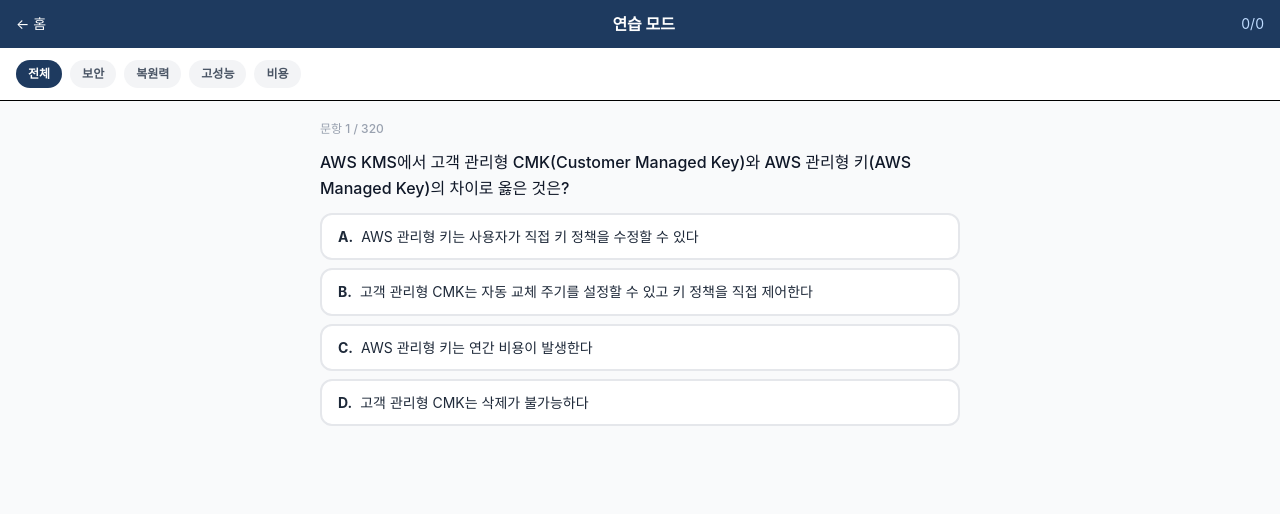
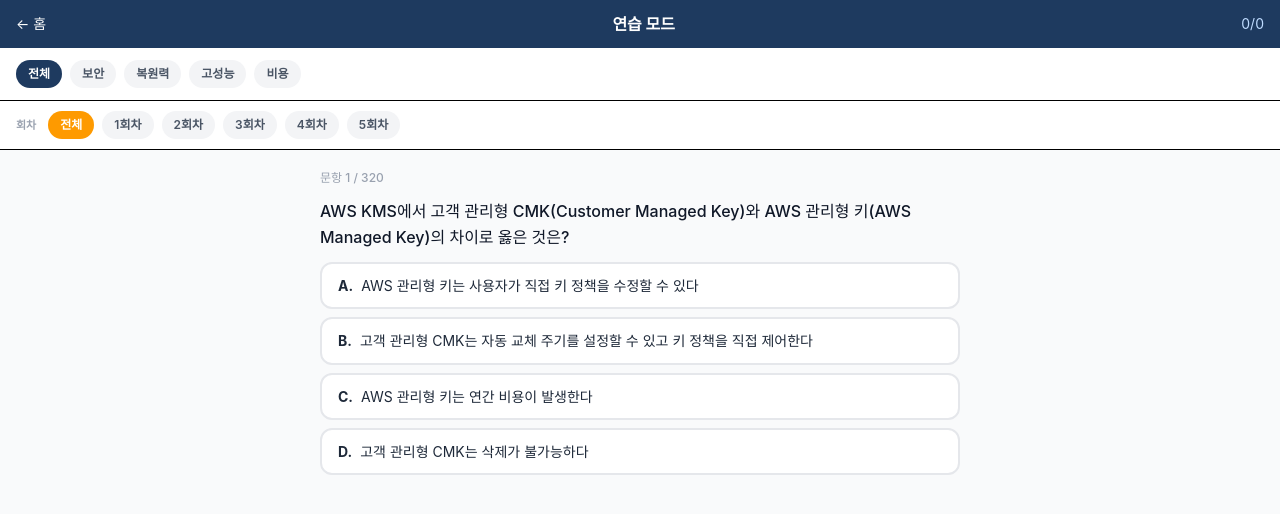
Before and after one commit to zubene1013/cbt, a React (Vite) app: page /practice in a window 1280 px wide. Shown: the top 514 px of the page. Built offline with nearby package versions, Linux system fonts and the light colour scheme.

Commit message:
연습 모드에 회차 선택 추가 (65문항 고정 묶음)

```diff
--- a/src/lib/pickQuestions.ts
+++ b/src/lib/pickQuestions.ts
@@ -1,4 +1,9 @@
 import type { Question, Domain } from '../types';
+
+/** 회차당 문항 수 — 실제 SAA-C03 시험과 동일하게 65문항 */
+export const ROUND_SIZE = 65;
+
+export type RoundFilter = number | 'all';
 
 function shuffle<T>(arr: T[]): T[] {
   const a = [...arr];
@@ -9,9 +14,33 @@ function shuffle<T>(arr: T[]): T[] {
   return a;
 }
 
-export function pickQuestions(allQuestions: Question[], domain: Domain | 'all'): Question[] {
-  const filtered = domain === 'all'
-    ? allQuestions
-    : allQuestions.filter(q => q.domain === domain);
-  return shuffle(filtered);
+/** 전체 문제 수 기준으로 만들 수 있는 회차 개수 (마지막 회차는 65문항보다 적을 수 있음) */
+export function getRoundCount(allQuestions: Question[]): number {
+  return Math.ceil(allQuestions.length / ROUND_SIZE);
 }
+
+/** n회차(1부터 시작)에 해당하는 문제 묶음 — 항상 같은 문제, 같은 순서 */
+export function getRoundQuestions(allQuestions: Question[], round: number): Question[] {
+  const start = (round - 1) * ROUND_SIZE;
+  return allQuestions.slice(start, start + ROUND_SIZE);
+}
+
+/**
+ * 연습 모드에 보여줄 문제 목록을 만든다.
+ * - round가 'all'이면 기존처럼 도메인으로 거르고 무작위로 섞는다.
+ * - round가 숫자면 해당 회차 문제를 고정된 순서 그대로 유지한다(섞지 않음).
+ */
+export function pickQuestions(
+  allQuestions: Question[],
+  domain: Domain | 'all',
+  round: RoundFilter = 'all',
+): Question[] {
+  const byDomain = (list: Question[]) =>
+    domain === 'all' ? list : list.filter(q => q.domain === domain);
+
+  if (round === 'all') {
+    return shuffle(byDomain(allQuestions));
+  }
+
+  return byDomain(getRoundQuestions(allQuestions, round));
+}
--- a/src/pages/Practice.tsx
+++ b/src/pages/Practice.tsx
@@ -1,7 +1,7 @@
 import { useState } from 'react';
 import { useNavigate } from 'react-router-dom';
 import type { Domain } from '../types';
-import { pickQuestions } from '../lib/pickQuestions';
+import { pickQuestions, getRoundCount, type RoundFilter } from '../lib/pickQuestions';
 import QuestionCard from '../components/QuestionCard';
 import Explanation from '../components/Explanation';
 import allQuestions from '../data/questions.json';
@@ -16,10 +16,20 @@ const FILTERS: { value: DomainFilter; label: string }[] = [
   { value: 'cost', label: '비용' },
 ];
 
+const ROUND_COUNT = getRoundCount(allQuestions as any);
+const ROUND_FILTERS: { value: RoundFilter; label: string }[] = [
+  { value: 'all', label: '전체' },
+  ...Array.from({ length: ROUND_COUNT }, (_, i) => ({
+    value: (i + 1) as RoundFilter,
+    label: `${i + 1}회차`,
+  })),
+];
+
 export default function Practice() {
   const navigate = useNavigate();
   const [filter, setFilter] = useState<DomainFilter>('all');
-  const [qList, setQList] = useState(() => pickQuestions(allQuestions as any, 'all'));
+  const [round, setRound] = useState<RoundFilter>('all');
+  const [qList, setQList] = useState(() => pickQuestions(allQuestions as any, 'all', 'all'));
   const [idx, setIdx] = useState(0);
   const [selected, setSelected] = useState<number | number[] | undefined>(undefined);
   const [submitted, setSubmitted] = useState(false);
@@ -28,12 +38,24 @@ export default function Practice() {
 
   const q = qList[idx];
 
-  function applyFilter(f: DomainFilter) {
-    setFilter(f);
-    setQList(pickQuestions(allQuestions as any, f));
+  /** 도메인·회차 중 하나가 바뀌면 문제 목록과 점수를 새로 시작한다 */
+  function rebuild(nextDomain: DomainFilter, nextRound: RoundFilter) {
+    setFilter(nextDomain);
+    setRound(nextRound);
+    setQList(pickQuestions(allQuestions as any, nextDomain, nextRound));
     setIdx(0);
     setSelected(undefined);
     setSubmitted(false);
+    setCorrect(0);
+    setTotal(0);
+  }
+
+  function applyFilter(f: DomainFilter) {
+    rebuild(f, round);
+  }
+
+  function applyRound(r: RoundFilter) {
+    rebuild(filter, r);
   }
 
   function handleSelect(i: number) {
@@ -64,16 +86,15 @@ export default function Practice() {
   }
 
   function next() {
-    if (idx < qList.length - 1) {
-      setIdx(i => i + 1);
-      setSelected(undefined);
-      setSubmitted(false);
-    }
+    // 마지막 문제에서는 첫 문제로 되돌아간다(버튼 라벨과 동작을 맞춤)
+    setIdx(i => (i < qList.length - 1 ? i + 1 : 0));
+    setSelected(undefined);
+    setSubmitted(false);
   }
 
   if (!q) return (
     <div className="min-h-screen flex items-center justify-center">
-      <p className="text-gray-500">해당 도메인 문제가 없습니다.</p>
+      <p className="text-gray-500">선택한 조건에 해당하는 문제가 없습니다.</p>
     </div>
   );
 
@@ -96,6 +117,21 @@ export default function Practice() {
               ${filter === f.value ? 'bg-[#1e3a5f] text-white' : 'bg-gray-100 text-gray-600'}`}
           >
             {f.label}
+          </button>
+        ))}
+      </div>
+
+      {/* 회차 선택 — 회차를 고르면 문제와 순서가 항상 동일하게 고정된다 */}
+      <div className="flex gap-2 px-4 py-2.5 overflow-x-auto bg-white border-b items-center">
+        <span className="text-[11px] text-gray-400 font-semibold whitespace-nowrap pr-1">회차</span>
+        {ROUND_FILTERS.map(r => (
+          <button
+            key={String(r.value)}
+            onClick={() => applyRound(r.value)}
+            className={`px-3 py-1.5 rounded-full text-xs font-semibold whitespace-nowrap transition-colors
+              ${round === r.value ? 'bg-amber-500 text-white' : 'bg-gray-100 text-gray-600'}`}
+          >
+            {r.label}
           </button>
         ))}
       </div>
```
